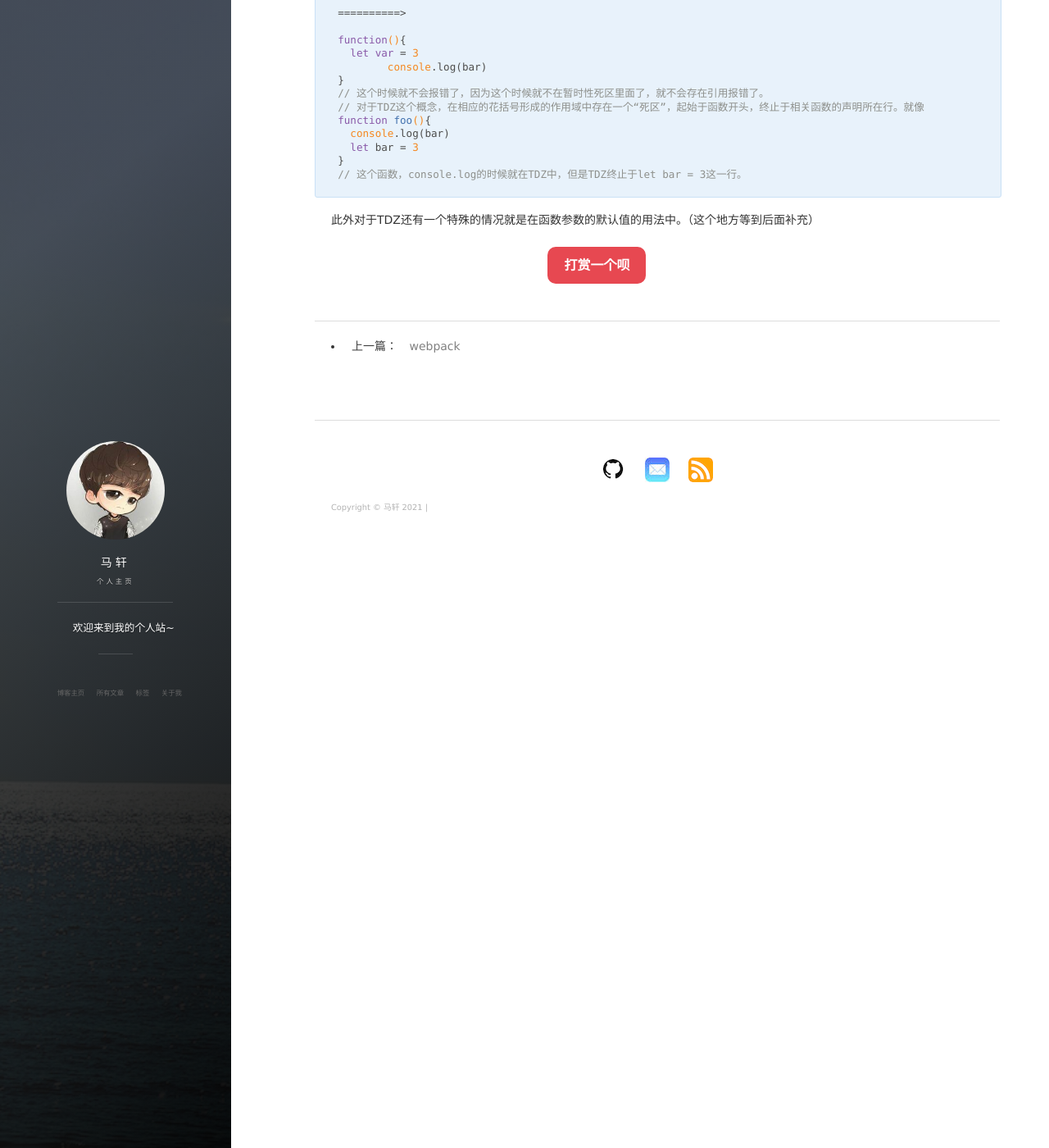
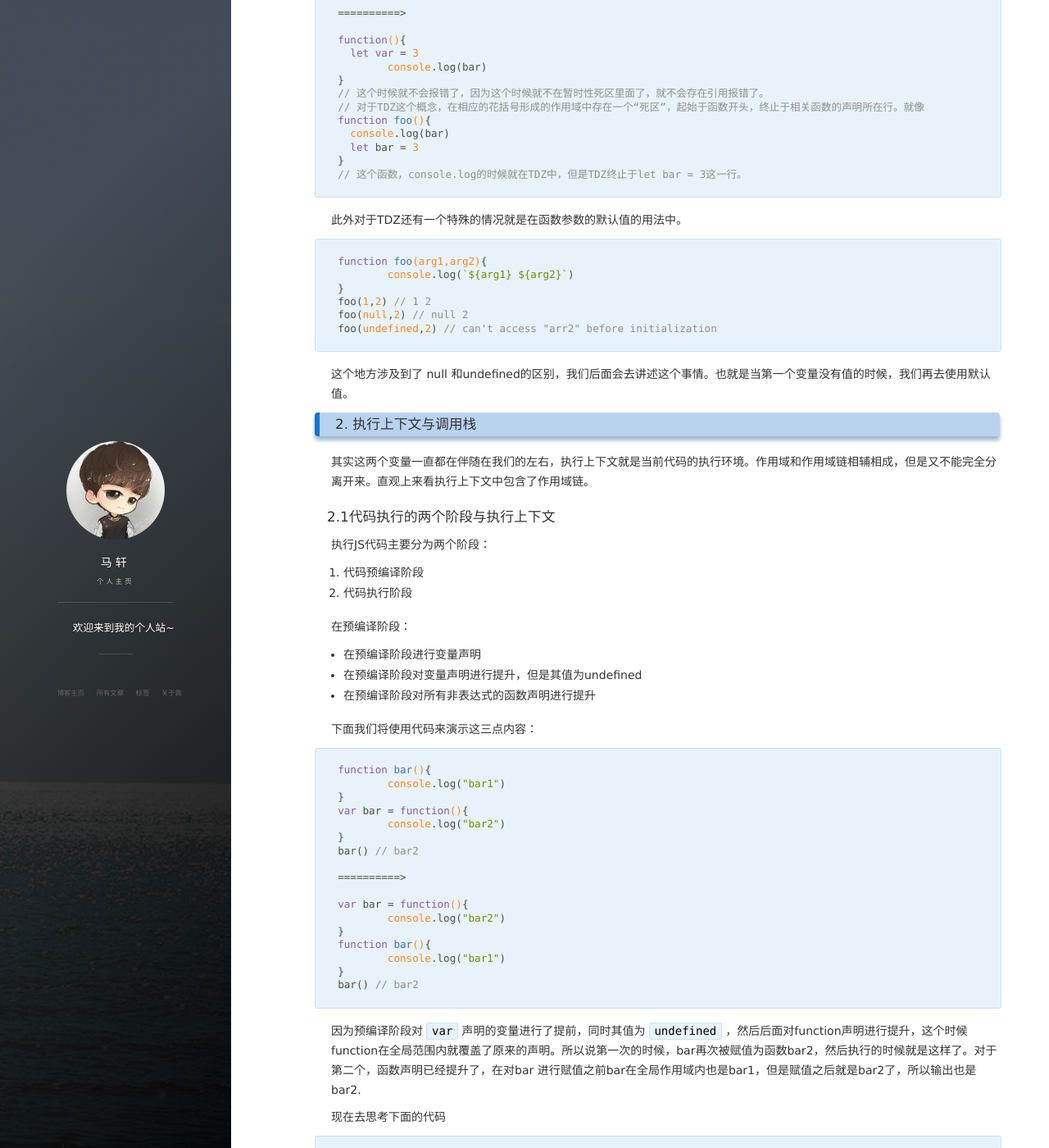
Before and after one commit to basicButtons/basicButtons.github.io, a Jekyll site: the page built from _posts/2021-10-9-JS闭包.md, in a window 1280 px wide and 1400 px high, scrolled down 1436 px. Shown: the whole window at 82% size. Built offline with Jekyll 4.4.1, drawn with Linux system fonts in a browser that asks for light colours; nearby versions of some CDN libraries; our own code applies the rules of GitHub Pages for plain Markdown files; comment, search, counter and statistics services are not loaded; some of the changed text lies outside the part shown.

Commit message:
add 10.10 新增闭包等相关基础概念“

````diff
--- a/_posts/2021-10-9-JS闭包.md
+++ b/_posts/2021-10-9-JS闭包.md
@@ -89,4 +89,142 @@ function foo(){
 // 这个函数，console.log的时候就在TDZ中，但是TDZ终止于let bar = 3这一行。
 ```
 
-此外对于TDZ还有一个特殊的情况就是在函数参数的默认值的用法中。（这个地方等到后面补充）
+此外对于TDZ还有一个特殊的情况就是在函数参数的默认值的用法中。
+
+```javascript
+function foo(arg1,arg2){
+	console.log(`${arg1} ${arg2}`)
+}
+foo(1,2) // 1 2
+foo(null,2) // null 2
+foo(undefined,2) // can't access "arr2" before initialization
+```
+
+这个地方涉及到了 null 和undefined的区别，我们后面会去讲述这个事情。也就是当第一个变量没有值的时候，我们再去使用默认值。
+
+
+
+### 2. 执行上下文与调用栈
+
+其实这两个变量一直都在伴随在我们的左右，执行上下文就是当前代码的执行环境。作用域和作用域链相辅相成，但是又不能完全分离开来。直观上来看执行上下文中包含了作用域链。
+
+#### 2.1代码执行的两个阶段与执行上下文
+
+执行JS代码主要分为两个阶段：
+
+1. 代码预编译阶段
+2. 代码执行阶段
+
+在预编译阶段：
+
+- 在预编译阶段进行变量声明
+- 在预编译阶段对变量声明进行提升，但是其值为undefined
+- 在预编译阶段对所有非表达式的函数声明进行提升
+
+下面我们将使用代码来演示这三点内容：
+
+```javascript
+function bar(){
+	console.log("bar1")
+}
+var bar = function(){
+	console.log("bar2")
+}
+bar() // bar2
+
+==========>
+
+var bar = function(){
+	console.log("bar2")
+}
+function bar(){
+	console.log("bar1")
+}
+bar() // bar2
+```
+
+因为预编译阶段对 `var` 声明的变量进行了提前，同时其值为 `undefined` ，然后后面对function声明进行提升，这个时候function在全局范围内就覆盖了原来的声明。所以说第一次的时候，bar再次被赋值为函数bar2，然后执行的时候就是这样了。对于第二个，函数声明已经提升了，在对bar 进行赋值之前bar在全局作用域内也是bar1，但是赋值之后就是bar2了，所以输出也是bar2.
+
+现在去思考下面的代码
+
+```javascript
+foo(10)
+function foo(num){
+	console.log(foo)
+	foo = num
+	console.log(foo)
+	var foo
+}
+console.log(foo)
+var foo=1
+console.log(foo)
+
+
+======> 结果
+undefined
+10
+[Function: foo]
+1
+```
+
+这个代码我就不去解释了，就是函数声明提升和函数声明提升。
+
+在上面的过程中，作用域在与编译阶段确定，但是作用域链是在执行上下文创建的阶段完全生成的，因此函数在调用时才会开始创建对应的执行上下文、执行上下文包含变量对象、作用域链及this指向。
+
+![image-20211010205911304](C:\Users\HIT\AppData\Roaming\Typora\typora-user-images\image-20211010205911304.png)
+
+
+
+因此代码执行的过程就像是一条流水线，第一阶段是在预编译阶段生成变量对象（Variable Object）（注意这个阶段只是创建，并没有赋值）到了下一个阶段，变量会变为激活对象（Active Object）,此时作用域就会被确定了，它由当前执行环境的所有变量和所有外层的变量对象组成。这个工序保证了所有的变量和函数的访问，即如果在当前执行上下文中没有找到该变量或者函数，那么就回去外层去寻找，直到全局作用域。
+
+#### 2.2调用栈
+
+这个知识点比较简单，我就不展开解释了。
+
+正常来说，在函数解释执行阶段，函数内的局部变量在下一个垃圾回收的时间节点都会回收，该函数对应的执行上下文也将会被销毁，这也正是我们在外界无法访问函数内部定义的变量的原因。也就是说，只有哦在函数执行的时候，相关函数才可以访问该变量，该变量会在预编译阶段被创建，子啊型阶段被击毁，子啊函数执行完毕之后，其相关的上下文环境就会被销毁。
+
+### 3.闭包
+
+在函数嵌套的时候，内层函数引用了外层函数作用域下的变量，并且内层函数可以在全局范围内被访问就可以形成闭包。其实防抖，节流，单例模式等等都会涉及到闭包。
+
+```javascript
+// 防抖
+let debounce = function(fn,delay){
+	let timer = null
+	return function(){
+		if(timer){
+			clearTimeout(timer)
+			timer = setTimeout(fn,delay)
+		}else{
+			timer = setTimeout(fn,delay)
+		}
+	}
+}
+// 节流
+let throttle = function(){
+	let timer = null
+	return function(){
+		if(timer){
+			return
+		}else{
+			timer = setTimeout(()=>{
+				fn()
+				clearTimeout(timer)
+				timer = null
+			},delay)
+			return
+		}
+	}
+}
+
+// 单例模式
+function single(fn){
+    let item = null
+    return function(...arg){
+    	return item || (item = new fn(...arg))
+    }
+}
+// 这个是我写的单例的装饰器。
+```
+
+后面还有大量的技巧使用到闭包，等到后面我们再去讲。byebye 喽。
````
Also changed, not shown: _posts/2021-10-10-API实现.md (added, +3 -0 lines).
